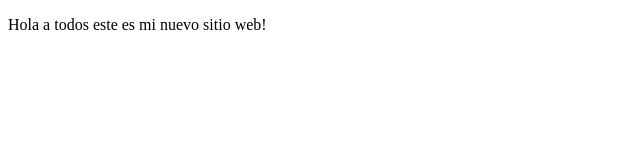
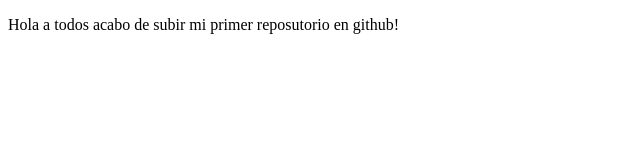
Before and after one commit to LuzMaV/proyectodemocursoprework, a plain HTML site: page index.html in a window 1280 px wide. Shown: the whole page, without its empty margins (0-640 px from the left). Drawn offline with Linux system fonts and the light colour scheme.

Commit message:
first commit

```diff
--- a/index.html
+++ b/index.html
@@ -8,7 +8,7 @@
 </head>
 <body>
     <p>
-       Hola a todos este es mi nuevo sitio web!
+       Hola a todos acabo de subir mi primer reposutorio en github!
     </p>
 </body>
 </html>
```
